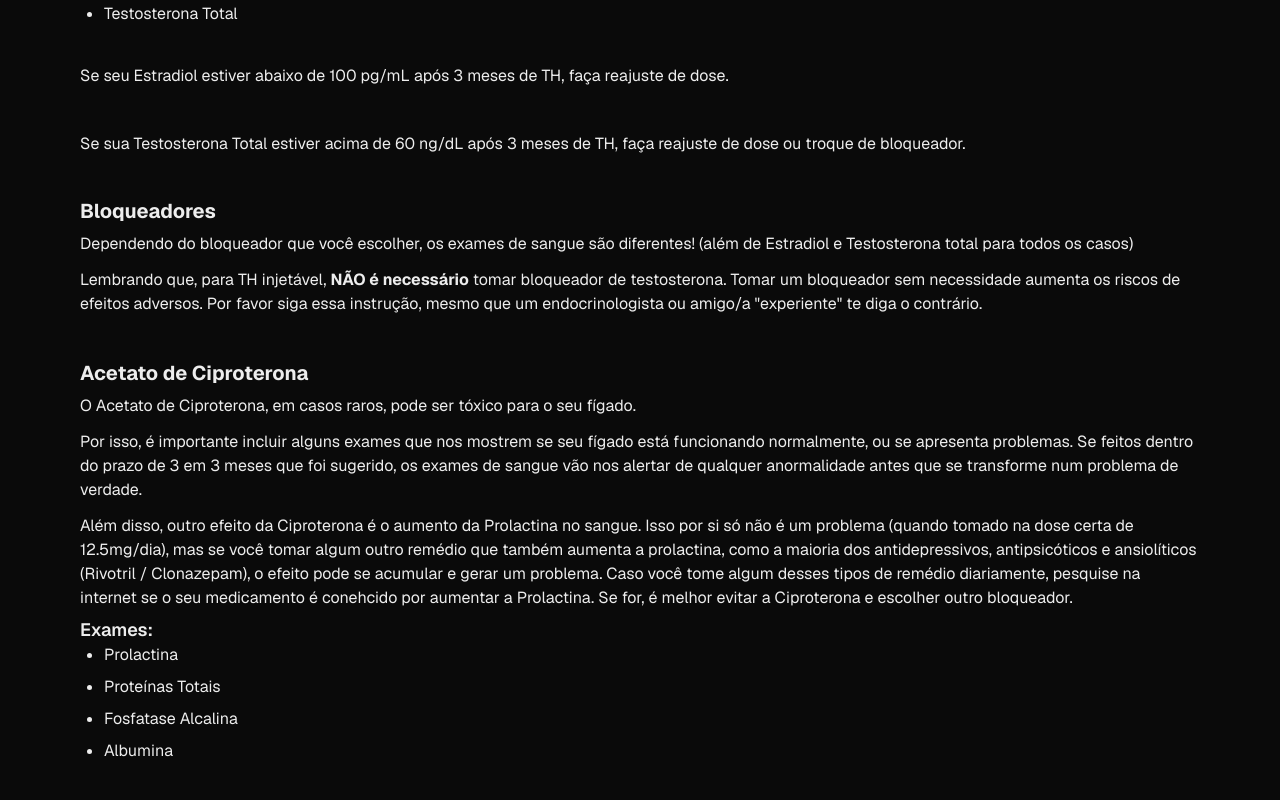
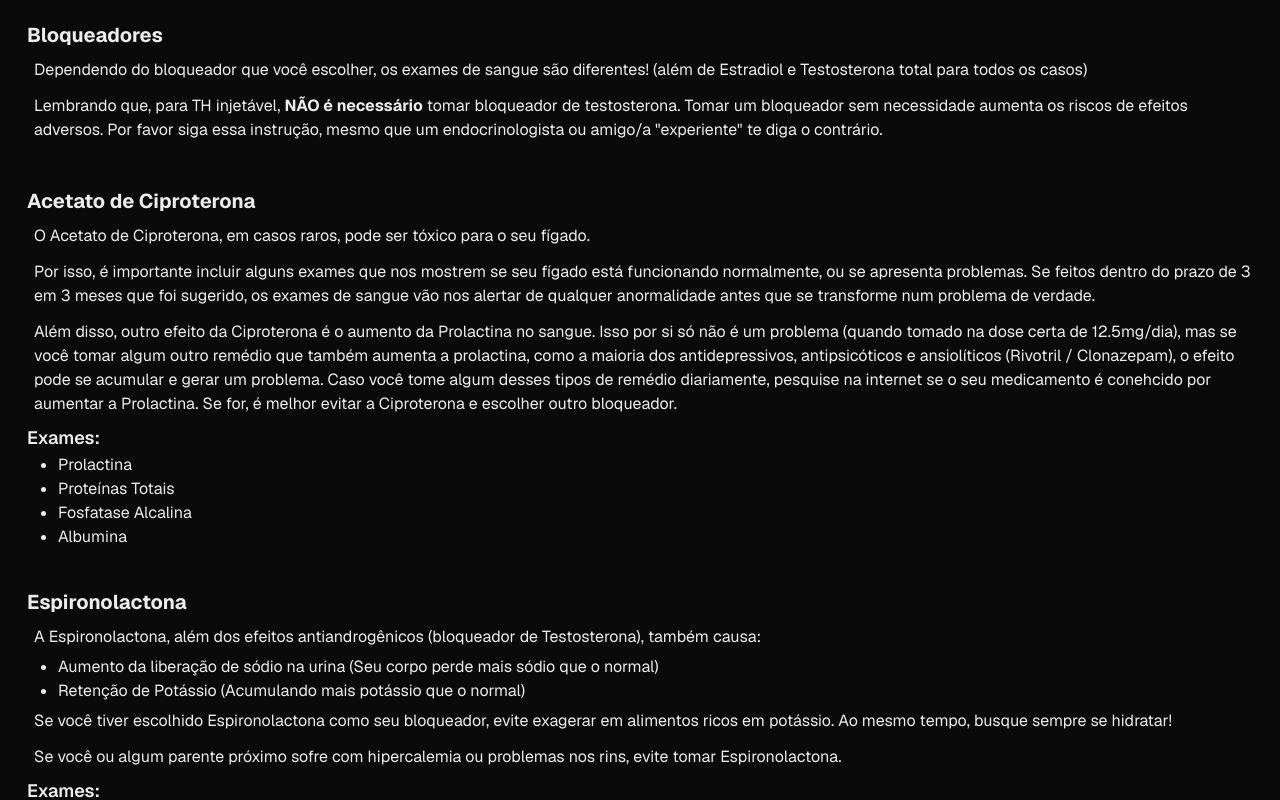
Before and after one commit to CachorroVoador/hormonios-guia, a Next.js app: page /exame-sangue in a window 1280 px wide. Shown: the part 640-1440 px from the top of the page. Built offline with nearby package versions, Linux system fonts and the light colour scheme.

Commit message:
melhor responsividade nos textos

```diff
--- a/src/app/exame-sangue/page.tsx
+++ b/src/app/exame-sangue/page.tsx
@@ -1,4 +1,4 @@
-import styles from '../page.module.css'
+import styles from '../layout.module.css'
 
 function Acetato(){
 	const exames = [
@@ -8,8 +8,9 @@ function Acetato(){
 		"Albumina"
 	]
 	return (
-		<div className='content'>
+		<div className={styles.content}>
 			<h2>Acetato de Ciproterona</h2>
+			<div className={styles.content}>
 			<p>
 			O Acetato de Ciproterona, em casos raros, pode ser tóxico para o seu fígado.
 			</p>
@@ -19,6 +20,7 @@ function Acetato(){
 			<p>
 			Além disso, outro efeito da Ciproterona é o aumento da Prolactina no sangue. Isso por si só não é um problema (quando tomado na dose certa de 12.5mg/dia), mas se você tomar algum outro remédio que também aumenta a prolactina, como a maioria dos antidepressivos, antipsicóticos e ansiolíticos (Rivotril / Clonazepam), o efeito pode se acumular e gerar um problema. Caso você tome algum desses tipos de remédio diariamente, pesquise na internet se o seu medicamento é conehcido por aumentar a Prolactina. Se for, é melhor evitar a Ciproterona e escolher outro bloqueador.
 			</p>
+			</div>
 
 			<Exames exames={exames}/>
 		</div>
@@ -35,10 +37,11 @@ function Espironolactona(){
 		"TFGe"
 	]
 	return (
-		<div className='content'>
+		<div className={styles.content}>
 			<h2>
 			Espironolactona
 			</h2>
+			<div className={styles.content}>
 				<p>
 				A Espironolactona, além dos efeitos antiandrogênicos (bloqueador de Testosterona), também causa:
 				</p>
@@ -52,6 +55,7 @@ function Espironolactona(){
 				<p>
 				Se você ou algum parente próximo sofre com hipercalemia ou problemas nos rins, evite tomar Espironolactona.
 				</p>
+			</div>
 
 			<Exames exames={exames}/>
 		</div>
@@ -66,12 +70,14 @@ function Bicalutamida(){
 			<h2>
 			Bicalutamida
 			</h2>
+			<div className={styles.content}>
 			<p>
 			Lembrando que a Bicalutamida age nos <strong>receptores</strong> de Testosterona, não na produção. Por isso, espere ver níveis altos de Testosterona nos seus exames! É normal e significa que ela está funcionando.
 			</p>
 			<p>
 			Evite usar Bicalutamida se você tiver Cirrose ou Hepatite.
 			</p>
+			</div>
 			<Exames exames={exames}/>
 
 		</div>
@@ -82,25 +88,29 @@ function Exames(props: {exames: Array<string>}){
 	return (
 		<>
 		<h3>Exames:</h3>
+		<div className={styles.content}>
 		<ul>
 			{props.exames.map((value: string) => (
 				<li key={value}>{value}</li>
 			))}
 		</ul>
+		</div>
 		</>
 	)
 }
 
 function Bloqueadores(){
 	return (
-		<div className='content'>
+		<div className={styles.content}>
 			<h2>Bloqueadores</h2>
+			<div className={styles.content}>
 			<p>
 			Dependendo do bloqueador que você escolher, os exames de sangue são diferentes! (além de Estradiol e Testosterona total para todos os casos)
 			</p>
 			<p>
 			Lembrando que, para TH injetável, <strong>NÃO é necessário</strong> tomar bloqueador de testosterona. Tomar um bloqueador sem necessidade aumenta os riscos de efeitos adversos. Por favor siga essa instrução, mesmo que um endocrinologista ou amigo/a &quot;experiente&quot; te diga o contrário.
 			</p>
+			</div>
 		</div>
 	)
 }
--- a/src/app/globals.css
+++ b/src/app/globals.css
@@ -18,6 +18,7 @@ body {
 ul, ol {
   list-style-position: outside;
   padding-left: 1.5rem;
+  text-align: left;
 }
 
 * {
@@ -32,14 +33,20 @@ ul, ol {
 
 p {
   padding: 6px 0;
+  text-align: left;
+}
+
+table {
+  margin: 10px 0;
 }
 
 table, th, td {
   border: 1px solid rgb(97, 97, 97);
 }
-
-.content {
-  margin: 2px 0;
+td, th {
+  font-size: 1.2vw;
+  padding: 0 10px;
+  text-align: justify;
 }
 
 @media (prefers-color-scheme: dark) {
--- a/src/app/page.module.css
+++ b/src/app/layout.module.css
@@ -11,8 +11,7 @@
   align-items: center;
   justify-items: center;
   min-height: 100svh;
-  padding: 80px;
-  gap: 64px;
+  padding: 0 20px;
   font-family: var(--font-geist-sans);
 }
 
@@ -32,20 +31,6 @@
   flex-direction: column;
   gap: 32px;
   grid-row-start: 2;
-}
-
-.main ol {
-  font-family: var(--font-geist-mono);
-  padding-left: 0;
-  margin: 0;
-  font-size: 14px;
-  line-height: 24px;
-  letter-spacing: -0.01em;
-  list-style-position: inside;
-}
-
-.main li:not(:last-of-type) {
-  margin-bottom: 8px;
 }
 
 .main code {
@@ -113,6 +98,11 @@ a.secondary {
   flex-shrink: 0;
 }
 
+.content {
+  margin: 2px 0;
+  padding-left: 7px;
+}
+
 /* Enable hover only on non-touch devices */
 @media (hover: hover) and (pointer: fine) {
   a.primary:hover {
@@ -144,10 +134,6 @@ a.secondary {
     align-items: center;
   }
 
-  .main ol {
-    text-align: center;
-  }
-
   .ctas {
     flex-direction: column;
   }
--- a/src/app/manual-aplicacao/page.tsx
+++ b/src/app/manual-aplicacao/page.tsx
@@ -1,4 +1,4 @@
-import styles from '../page.module.css'
+import styles from '../layout.module.css'
 export default function Home(){
 	return (
 		<div className={styles.page}>
--- a/src/app/opcoes-dosagens/bloqueadores.tsx
+++ b/src/app/opcoes-dosagens/bloqueadores.tsx
@@ -1,3 +1,5 @@
+import styles from "../layout.module.css";
+
 function ExameSangueAviso(props: {bloqueador: string}){
 	return (
 		<>
@@ -10,7 +12,7 @@ function ExameSangueAviso(props: {bloqueador: string}){
 
 function AcetatoCipro(){
 	return (
-		<div className='content'>
+		<div className={styles.content}>
 			<h3>Acetato de Ciproterona</h3>
 			<ul>
 				<li>12.5mg por dia.</li>
@@ -40,7 +42,7 @@ function AcetatoCipro(){
 
 function Espironolactona(){
 	return (
-		<div className='content'>
+		<div className={styles.content}>
 		<h3>Espironolactona</h3>
 		<ul><li>Entre 100mg e 200mg por dia.</li></ul>
 		<p>
@@ -59,7 +61,7 @@ function Espironolactona(){
 
 function Bicalutamida(){
 	return (
-		<div className='content'>
+		<div className={styles.content}>
 		<h3>Bicalutamida</h3>
 		<ul><li>50mg por dia.</li></ul>
 		<p>
--- a/src/app/opcoes-dosagens/dosagens.tsx
+++ b/src/app/opcoes-dosagens/dosagens.tsx
@@ -1,9 +1,11 @@
 import Bloqueadores from "./bloqueadores";
 import Estradiol from "./estradiol";
+import styles from "../layout.module.css";
+
 
 function NiveisDeEstradiol(){
 	return (
-		<div className='content'>
+		<div className={styles.content}>
 		<p>
 		De acordo com o SoC 8, os níveis ideais de Estradiol e Testosterona para os melhores resultados, sem correr riscos desnecessários são:
 		</p>
@@ -19,7 +21,7 @@ function NiveisDeEstradiol(){
 
 function NaoFeminizaMaisMenos(){
 	return (
-		<div className='content'>
+		<div className={styles.content}>
 		<h3>
 		Não existe medicamento que feminiza mais ou feminiza menos:
 		</h3>
@@ -43,7 +45,7 @@ function Referencias(){
 		'Fase equivalente do ciclo menstrual': ['Folicular', 'Ciclo inteiro', 'Lútea', 'Ovulação']
 	  };
 	return (
-		<div className='content'>
+		<div className={styles.content}>
 		<p>
 		As dosagens listadas aqui são referenciadas de uma tabela do Transfemscience. Mais informações sobre esse site estarão no capítulo de referências.
 		</p>
--- a/src/app/opcoes-dosagens/estradiol.tsx
+++ b/src/app/opcoes-dosagens/estradiol.tsx
@@ -1,9 +1,10 @@
 import Image from "next/image";
+import styles from "../layout.module.css";
 
 
 function Oral(){
 	return (
-		<div className='content'>
+		<div className={styles.content}>
 		<h3>Oral</h3>
 		<ul><li>Entre 4mg e 8mg de estradiol por dia + Bloqueador de testosterona.</li></ul>
 		<p>
@@ -25,7 +26,7 @@ function Oral(){
 
 function Adesivo(){
 	return (
-		<div className='content'>
+		<div className={styles.content}>
 		<h3>Adesivo</h3>
 		<ul><li>Entre 100μg e 400μg por dia + Bloqueador de Testosterona.</li></ul>
 		<p>
@@ -48,7 +49,7 @@ function Adesivo(){
 
 function Gel(){
 	return (
-		<div className='content'>
+		<div className={styles.content}>
 		<h3>Gel</h3>
 		<ul><li>Entre 3mg e 6mg por dia + Bloqueador de Testosterona.</li></ul>
 
@@ -88,7 +89,7 @@ function Gel(){
 
 function Injecao(){
 	return (
-		<div className='content'>
+		<div className={styles.content}>
 		<h3>Injeção IM (Intramuscular)</h3>
 		<ul>
 			<li>
--- a/src/app/opcoes-dosagens/medicamentos.tsx
+++ b/src/app/opcoes-dosagens/medicamentos.tsx
@@ -1,6 +1,9 @@
+import styles from "../layout.module.css";
+
+
 function BloqueadoresTestosterona() {
 	return (
-	  <div className='content'>
+	  <div className={styles.content}>
 		<h3>Bloqueadores de Testosterona</h3>
 		<p>
 		  No brasil, temos duas opções de bloqueadores de testosterona
@@ -16,7 +19,7 @@ function BloqueadoresTestosterona() {
 
   function Oral() {
 	return (
-	  <div className='content'>
+	  <div className={styles.content}>
 		<h3>Oral</h3>
 		<p>Alguns medicamentos disponíveis no Brasil para TH Oral:</p>
 		<ul>
@@ -43,7 +46,7 @@ function BloqueadoresTestosterona() {
 
   function Gel() {
 	return (
-	  <div className='content'>
+	  <div className={styles.content}>
 		<h3>Transdermal (Adesivos)</h3>
 		<p>Opções para adesivos de estradiol:</p>
 		<ul>
@@ -64,7 +67,7 @@ function BloqueadoresTestosterona() {
 
   function Injetavel() {
 	return (
-	  <div className='content'>
+	  <div className={styles.content}>
 		<p>
 		  Só há uma opção de medicamento injetável disponível nas farmácias
 		  brasileiras:
--- a/src/app/opcoes-dosagens/page.tsx
+++ b/src/app/opcoes-dosagens/page.tsx
@@ -1,4 +1,4 @@
-import styles from "../page.module.css";
+import styles from "../layout.module.css";
 import Dosagens from "./dosagens";
 import Medicamentos from "./medicamentos";
 
--- a/src/app/page.tsx
+++ b/src/app/page.tsx
@@ -1,9 +1,10 @@
-import styles from "./page.module.css";
+import styles from "./layout.module.css";
 
 function OqueE(){
   return (
     <section id="oque-e">
     <h2>O que é?</h2>
+    <div className={styles.content}>
       <p>A TH é o processo de manipular os hormônios sexuais que seu corpo produz, visando chegar a um resultado específico.</p>
       <p>No caso das pessoas que estão lendo esse texto, o objetivo deve ser feminização do rosto e do corpo, além da eliminação de traços masculinos.</p>
       <br />
@@ -12,6 +13,7 @@ function OqueE(){
         <li>Testosterona (T)</li>
         <li>Estradiol (E2)</li>
       </ul>
+    </div>
     </section>
   )
 }
@@ -20,6 +22,7 @@ function DetalheImportante(){
   return (
     <section id="detalhe-importante">
           <h2>Detalhe importante:</h2>
+          <div className={styles.content}>
             <p>Normalmente, nós conhecemos os hormônios femininos pelo seu nome mais comum, Estrogênio. Contudo, existem vários tipos de estrogênio diferentes, que são nomeados com números:</p>
             <ol>
               <li>E1 - Estrona</li>
@@ -29,6 +32,7 @@ function DetalheImportante(){
             </ol>
 
             <p>O principal hormônio feminizante é o Estradiol (E2). Por isso, vamos nos referir a ele neste guia sempre como Estradiol ou E2. Lembre-se disso! Os outros tipos de estradiol não vêm ao caso.</p>
+          </div>
         </section>
   )
 }
@@ -37,8 +41,10 @@ function Como() {
     <section id="como">
     <h2>Como?</h2>
 
+    <div className={styles.content}>
       <p>Nesse guia, nós vamos explorar quais são as opções das mulheres trans brasileiras para TH.</p>
       <p>Esse tratamento envolve elevar os níveis de Estradiol e reduzir os níveis de Testosterona no sangue para que fiquem similares aos de uma mulher cis.</p>
+    </div>
   </section>
   )
 }
@@ -47,6 +53,7 @@ function Porque(){
   return (
     <section id="por-que">
     <h2>Por quê?</h2>
+    <div className={styles.content}>
       <p>Esse guia foi escrito com base nas recomendações mais recentes da Associação Profissional Mundial para Saúde Transgênero (WPATH), através do livro Padrões de Cuidados versão 8 (SoC 8) publicado em 2022.</p>
       <p>Daqui em frente, eu vou me referir à essa publicação apenas como “SoC 8”.</p>
       <p>Minha motivação para escrever esse guia começou com meus próprios estudos. Observei, com o tempo, que os profissionais de endocrinologia no Brasil em sua maioria (Não são todos, mas é muito rara a exceção) não seguem as recomendações mais recentes para o cuidado das pessoas trans. Mesmo aqueles que se dizem “Especialistas” no assunto de TH.</p>
@@ -80,6 +87,7 @@ function Porque(){
       <p>
       Ao longo do guia, vou me esforçar para apresentar uma fonte para cada afirmação que eu fizer, para explicar o porquê e para que haja uma base sólida por trás daquilo que eu falo.
       </p>
+    </div>
   </section>
   )
 }
--- a/src/app/reajuste/page.tsx
+++ b/src/app/reajuste/page.tsx
@@ -1,4 +1,4 @@
-import styles from '../page.module.css'
+import styles from '../layout.module.css'
 
 export default function Home(){
 	return (
```
Lines whose indentation alone changed are shown as unchanged.
